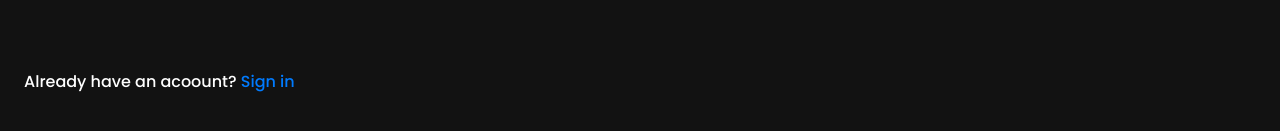
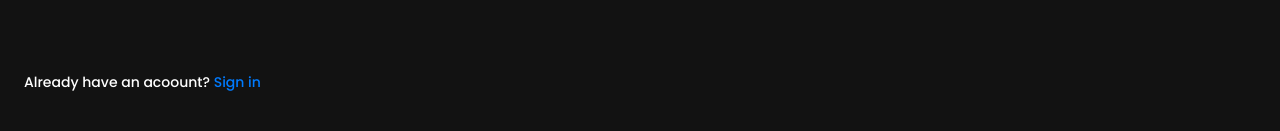
Before and after one commit to MloDehghani/webCodie, a React (Vite) app: page /register in a window 1280 px wide. Shown: the part 581-712 px from the top of the page. Built offline with nearby package versions, Linux system fonts and the light colour scheme.

Commit message:
login and register modified

```diff
--- a/src/pages/Register.tsx
+++ b/src/pages/Register.tsx
@@ -441,7 +441,7 @@ const Register = () => {
             marginTop: "20px",
             marginRight: "auto",
             color: "#ffffff",
-            fontSize: "16px",
+            fontSize: "14px",
             fontWeight: "500",
             paddingRight: "24px",
             paddingLeft: "24px",
```
